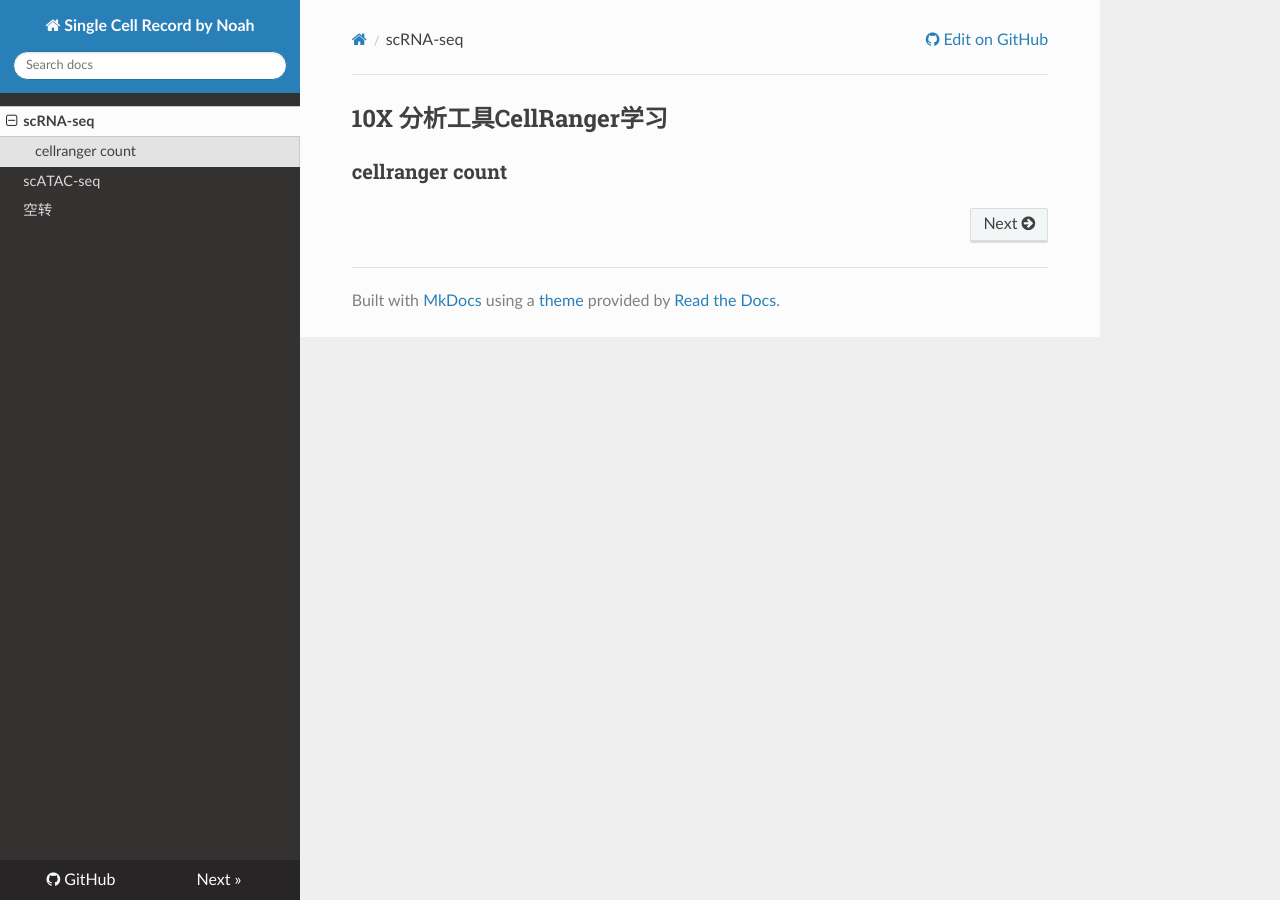
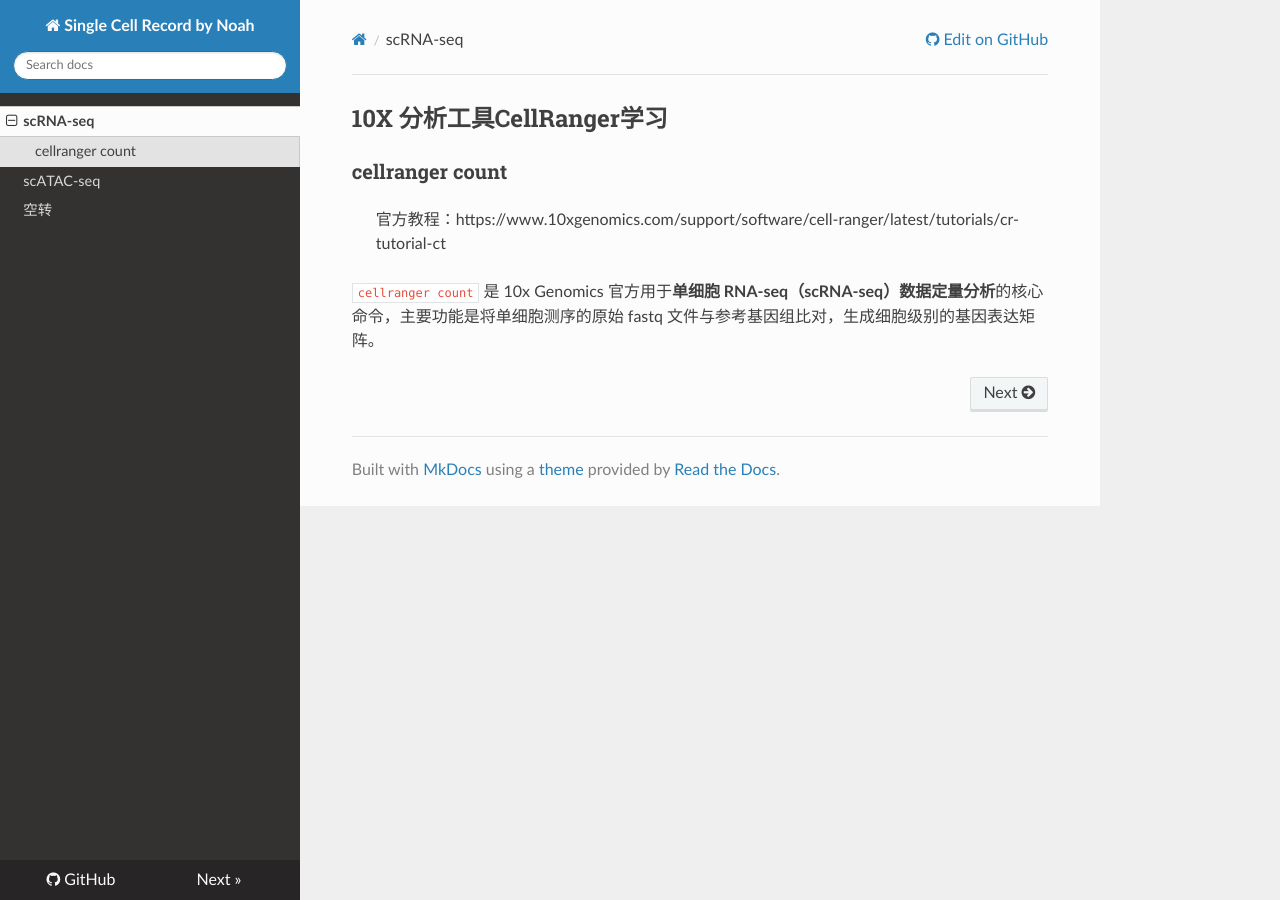
Before and after one commit to Wangjien/my-single-cell-record, an MkDocs documentation site: the page built from docs/scRNA-seq.md, in a window 1280 px wide. Built offline with MkDocs 1.6.1, drawn with Linux system fonts in a browser that asks for light colours; nearby versions of some CDN libraries.

Commit message:
添加cellranger

```diff
--- a/docs/scRNA-seq.md
+++ b/docs/scRNA-seq.md
@@ -1,3 +1,7 @@
 ## 10X 分析工具CellRanger学习
 
 ### cellranger count
+
+> 官方教程：https://www.10xgenomics.com/support/software/cell-ranger/latest/tutorials/cr-tutorial-ct
+
+`cellranger count` 是 10x Genomics 官方用于**单细胞 RNA-seq（scRNA-seq）数据定量分析**的核心命令，主要功能是将单细胞测序的原始 fastq 文件与参考基因组比对，生成细胞级别的基因表达矩阵。
```
